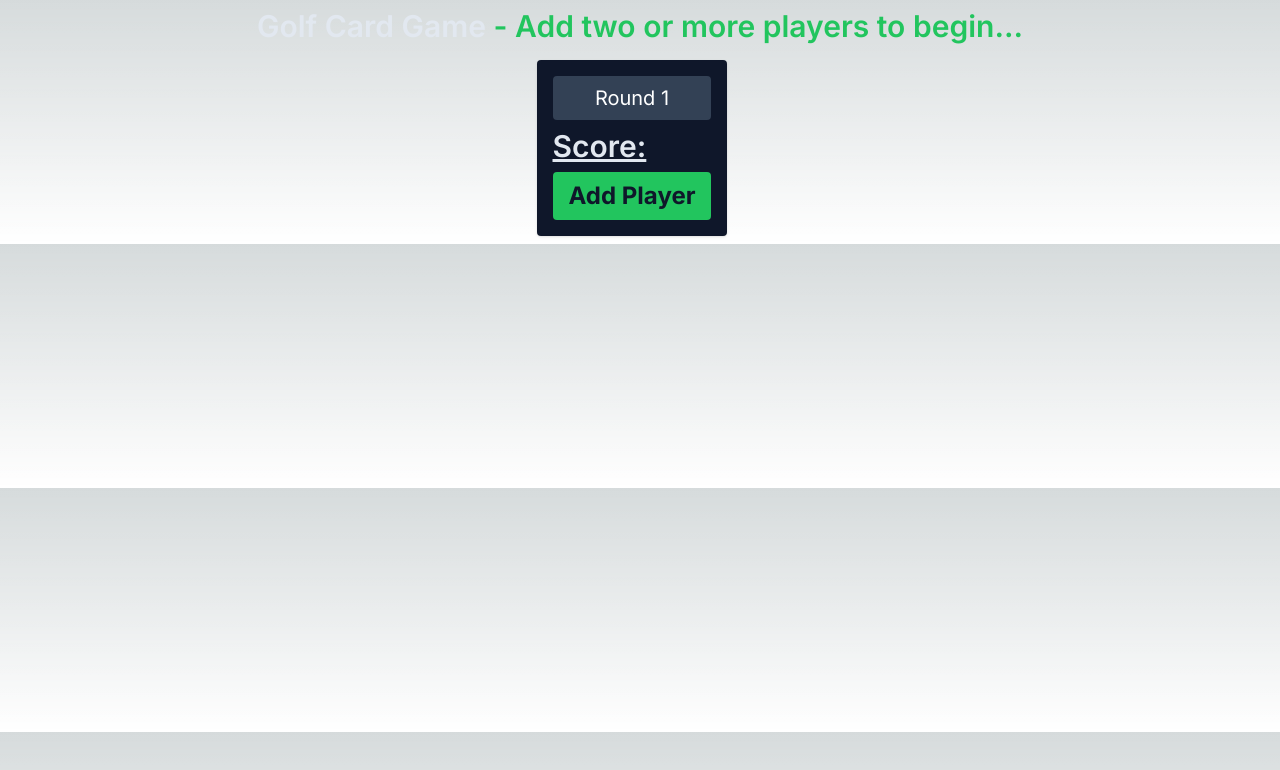
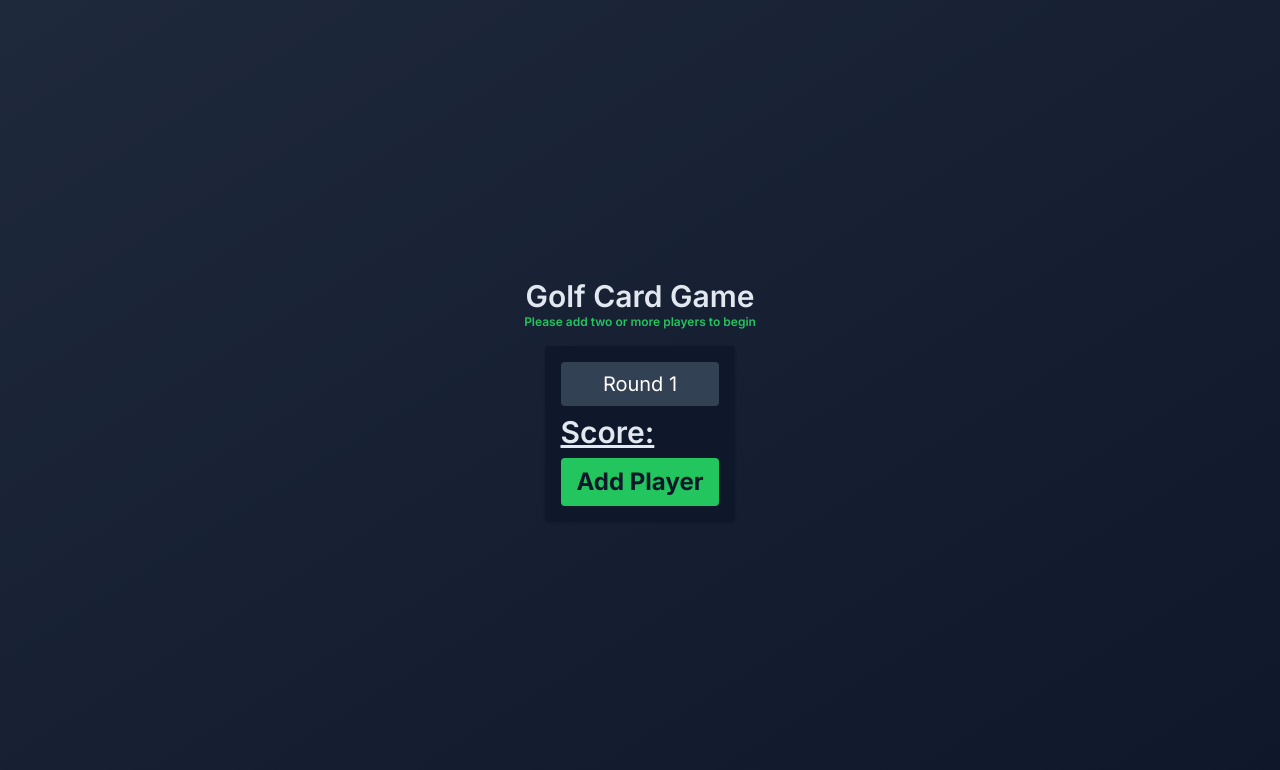
Before and after one commit to ensured/golf-tracker, a Next.js app: page / in a window 1280 px wide. Shown: the top 770 px of the page. Built offline with nearby package versions, Linux system fonts and the light colour scheme.

Commit message:
working game, next to add a victory screen!

```diff
--- a/src/app/globals.css
+++ b/src/app/globals.css
@@ -3,25 +3,5 @@
 @tailwind utilities;
 
 :root {
-  --foreground-rgb: 0, 0, 0;
-  --background-start-rgb: 214, 219, 220;
-  --background-end-rgb: 255, 255, 255;
+	color-scheme: light dark;
 }
-
-@media (prefers-color-scheme: dark) {
-  :root {
-    --foreground-rgb: 255, 255, 255;
-    --background-start-rgb: 0, 0, 0;
-    --background-end-rgb: 0, 0, 0;
-  }
-}
-
-body {
-  color: rgb(var(--foreground-rgb));
-  background: linear-gradient(
-      to bottom,
-      transparent,
-      rgb(var(--background-end-rgb))
-    )
-    rgb(var(--background-start-rgb));
-}
--- a/src/app/page.js
+++ b/src/app/page.js
@@ -6,40 +6,31 @@ export default function Home() {
 	const [players, setPlayers] = useState([]);
 	const [round, setRound] = useState(1);
 	const [showResetModal, setShowResetModal] = useState(false);
-	const [dots, setDots] = useState(".");
 
 	function capitalizeFirstLetter(string) {
 		return string.charAt(0).toUpperCase() + string.slice(1);
 	}
 
 	useEffect(() => {
-		const interval = setInterval(() => {
-			setDots((prevDots) => {
-				if (prevDots.length === 3) {
-					return "..."; // Display three dots
-				} else if (prevDots === "...") {
-					return "."; // Reset after a delay
-				} else {
-					return prevDots + ".";
-				}
-			});
-		}, 500); // Interval for adding dots
-
-		return () => {
-			clearInterval(interval);
-		};
-	}, [dots]);
-
-	useEffect(() => {
 		const storedPlayers = localStorage.getItem("players");
 		if (storedPlayers) {
 			setPlayers(JSON.parse(storedPlayers));
+		}
+
+		const storedRoundData = localStorage.getItem("rounds");
+		if (storedRoundData) {
+			const parsedRoundData = JSON.parse(storedRoundData);
+			setRound(parsedRoundData.currentRound);
 		}
 	}, []);
 
 	useEffect(() => {
 		localStorage.setItem("players", JSON.stringify(players));
 	}, [players]);
+
+	useEffect(() => {
+		localStorage.setItem("rounds", JSON.stringify({ currentRound: round }));
+	}, [round]);
 
 	const handleAddPlayer = (playerName) => {
 		if (!playerName) return;
@@ -90,17 +81,17 @@ export default function Home() {
 	};
 
 	return (
-		<div className="m-2 flex flex-col flex-wrap justify-center items-center">
+		<div className="p-2 flex flex-col flex-wrap justify-center items-center bg-gradient-to-br from-slate-800 to-slate-900 h-screen w-screen overflow-auto">
 			<h1 className="text-3xl font-semibold text-slate-200">
 				Golf Card Game{" "}
-				<span className=" font-semibold text-green-500">
-					{players.length < 2
-						? "- Add two or more players to begin" + dots
-						: ""}
-				</span>
 			</h1>
+			<span className=" font-semibold text-green-500 text-xs">
+				{players.length < 2
+					? "Please add two or more players to begin"
+					: ""}
+			</span>
 
-			<div className=" flex justify-start space-x-4 items-start mt-4">
+			<div className="flex justify-start items-start mt-4">
 				<div className="mx-2 p-4 rounded shadow space-y-2 inline-flex flex-col bg-slate-900">
 					<div className="bg-slate-700 text-white p-2 text-xl rounded flex justify-center">
 						{round ? <span>Round {round}</span> : ""}
@@ -115,7 +106,6 @@ export default function Home() {
 							</p>
 						))}
 					</div>
-
 					<button
 						className={`px-4 py-2 bg-blue-500 text-slate-900 rounded hover:bg-blue-600 text-2xl font-bold ${
 							players.length < 2 ? "hidden" : "cursor-pointer"
@@ -124,6 +114,15 @@ export default function Home() {
 							// check if all of the users got a score for the current round
 							if (isRoundComplete()) {
 								setRound((prevRound) => prevRound + 1);
+								// set new localStorage data
+								localStorage.setItem(
+									"players",
+									JSON.stringify(players)
+								);
+							} else {
+								alert(
+									"Please enter a score for each player before continuing..."
+								);
 							}
 						}}>
 						Next Turn
@@ -151,7 +150,8 @@ export default function Home() {
 						Reset Game
 					</button>
 				</div>
-				<div className="flex flex-col max-w-7xl">
+
+				<div className="flex flex-col items-start justify-center rounded shadow bg-slate-900">
 					{players.map((player, playerIndex) => (
 						<div
 							key={playerIndex}
```
Also changed, not shown: src/app/layout.js (+11 -11 lines).
